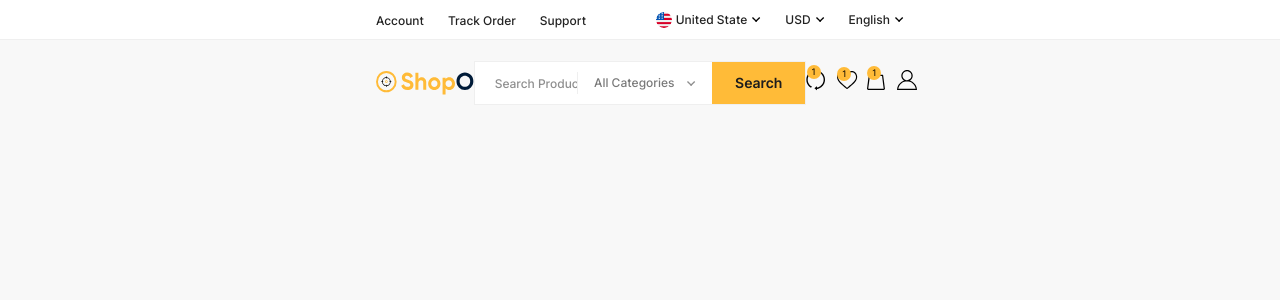
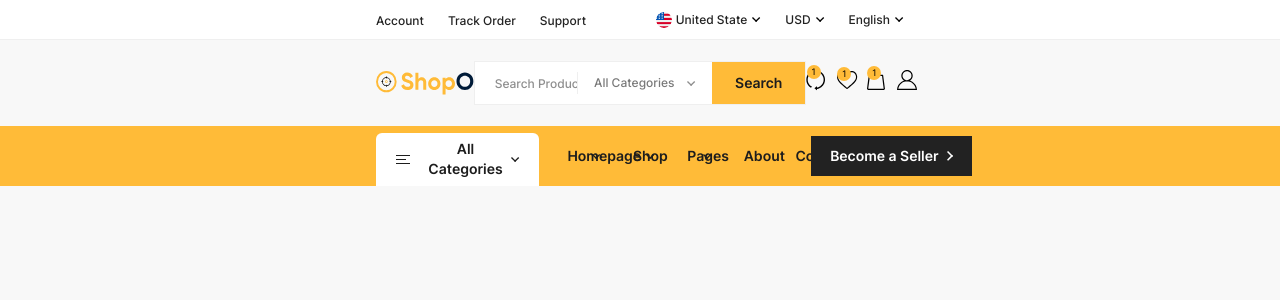
Before and after one commit to ifedayoagboola/bitsgiga-client, a React (Create React App) app: page / in a window 1280 px wide. Shown: the top 300 px of the page. Built offline with nearby package versions, Linux system fonts and the light colour scheme.

Commit message:
header done

```diff
--- a/src/components/Helpers/icons/Arrow.jsx
+++ b/src/components/Helpers/icons/Arrow.jsx
@@ -1,4 +1,8 @@
-export default function arrow({ className }) {
+export default function Arrow({
+  className,
+  width = "5.78538",
+  height = "1.28564",
+}) {
   return (
     <svg
       width="10"
@@ -11,15 +15,15 @@ export default function arrow({ className }) {
       <rect
         x="9.18359"
         y="0.90918"
-        width="5.78538"
-        height="1.28564"
+        width={width}
+        height={height}
         transform="rotate(135 9.18359 0.90918)"
       />
       <rect
         x="5.08984"
         y="5"
-        width="5.78538"
-        height="1.28564"
+        width={width}
+        height={height}
         transform="rotate(-135 5.08984 5)"
       />
     </svg>
--- /dev/null
+++ b/src/components/Partials/Header/Navbar.jsx
@@ -0,0 +1,119 @@
+import { Link } from "react-router-dom";
+import Arrow from "../../Helpers/icons/Arrow";
+
+export default function Navbar({ className }) {
+  return (
+    <div className={`w-full bg-qyellow h-[60px] ${className || ""}`}>
+      <div className="container-x mx-auto h-full">
+        <div className="w-full h-full flex justify-between items-center">
+          <div className="category-and-nav flex space-x-7 items-center">
+            <div className="category w-[270px] h-[53px] bg-white px-5 rounded-t-md mt-[6px]">
+              <button
+                type="button"
+                className="w-full h-full flex justify-between items-center"
+              >
+                <div className="flex space-x-3 items-center">
+                  <span>
+                    <svg
+                      width="14"
+                      height="9"
+                      viewBox="0 0 14 9"
+                      fill="none"
+                      xmlns="http://www.w3.org/2000/svg"
+                    >
+                      <rect width="14" height="1" fill="#1D1D1D" />
+                      <rect y="8" width="14" height="1" fill="#1D1D1D" />
+                      <rect y="4" width="10" height="1" fill="#1D1D1D" />
+                    </svg>
+                  </span>
+                  <span className="text-sm font-600 text-qblacktext">
+                    All Categories
+                  </span>
+                </div>
+                <div>
+                  <Arrow
+                    width="5.78538"
+                    height="1.28564"
+                    className="fill-current text-qblacktext"
+                  />
+                </div>
+              </button>
+            </div>
+            <div className="nav">
+              <ul className="flex space-x-10">
+                <li>
+                  <span className="flex items-center text-sm text-qblacktext font-600 cursor-pointer">
+                    <span>Homepage</span>
+                    <span className="ml-1.5 ">
+                      <Arrow className="fill-current" />
+                    </span>
+                  </span>
+                </li>
+                <li>
+                  <span className="flex items-center text-sm text-qblacktext font-600 cursor-pointer">
+                    <span>Shop</span>
+                    <span className="ml-1.5 ">
+                      <Arrow className="fill-current" />
+                    </span>
+                  </span>
+                </li>
+                <li>
+                  <span className="flex items-center text-sm text-qblacktext font-600 cursor-pointer">
+                    <span>Pages</span>
+                    <span className="ml-1.5 ">
+                      <Arrow className="fill-current" />
+                    </span>
+                  </span>
+                </li>
+                <li>
+                  <span className="flex items-center text-sm text-qblacktext font-600 cursor-pointer">
+                    <span>About</span>
+                  </span>
+                </li>
+                <li>
+                  <span className="flex items-center text-sm text-qblacktext font-600 cursor-pointer">
+                    <span>Contact</span>
+                  </span>
+                </li>
+              </ul>
+            </div>
+          </div>
+          <div className="become-seller-btn">
+            <Link to="/">
+              <div className="black-btn w-[161px] h-[40px] flex justify-center items-center cursor-pointer">
+                <div className="flex space-x-2 items-center">
+                  <span className="text-sm font-600">Become a Seller</span>
+                  <span>
+                    <svg
+                      width="6"
+                      height="10"
+                      viewBox="0 0 6 10"
+                      fill="none"
+                      xmlns="http://www.w3.org/2000/svg"
+                    >
+                      <rect
+                        x="1.08984"
+                        width="6.94106"
+                        height="1.54246"
+                        transform="rotate(45 1.08984 0)"
+                        fill="white"
+                      />
+                      <rect
+                        x="6"
+                        y="4.9082"
+                        width="6.94106"
+                        height="1.54246"
+                        transform="rotate(135 6 4.9082)"
+                        fill="white"
+                      />
+                    </svg>
+                  </span>
+                </div>
+              </div>
+            </Link>
+          </div>
+        </div>
+      </div>
+    </div>
+  );
+}
--- a/src/components/Partials/Header/index.jsx
+++ b/src/components/Partials/Header/index.jsx
@@ -1,11 +1,13 @@
 import Middlebar from "./Middlebar";
+import Navbar from "./Navbar";
 import TopBar from "./TopBar";
 
 export default function Header() {
   return (
-    <>
+    <div className="mb-8">
       <TopBar className="quomodo-shop-top-bar" />
       <Middlebar className="quomodo-shop-middle-bar" />
-    </>
+      <Navbar className="quomodo-shop-nav-bar" />
+    </div>
   );
 }
--- a/src/index.css
+++ b/src/index.css
@@ -99,3 +99,6 @@ body {
 .search-input {
     @apply w-full h-full focus:outline-none focus:ring-0 pl-5 text-xs font-500 placeholder:text-qgraytwo;
 }
+.black-btn {
+    @apply bg-qblack text-white;
+}
```
